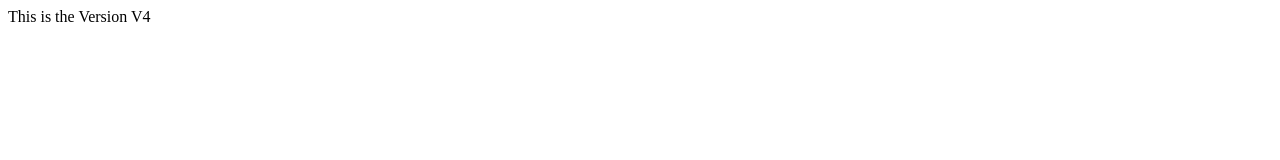
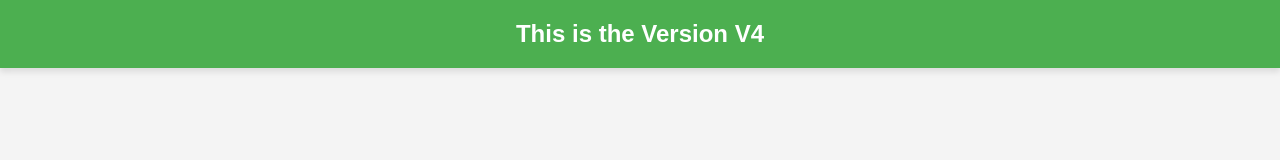
Before and after one commit to Rohan122002/Git-Practice, a plain HTML site: page index.html in a window 1280 px wide. Drawn offline with Linux system fonts and the light colour scheme.

Commit message:
Design for v4

```diff
--- a/index.html
+++ b/index.html
@@ -1,9 +1,10 @@
 <!DOCTYPE html>
 <html lang="en">
 <head>
-    <meta charset="UTF-8">
-    <meta name="viewport" content="width=device-width, initial-scale=1.0">
+    <meta charset="UTF-8" />
+    <meta name="viewport" content="width=device-width, initial-scale=1.0"/>
     <title>Document</title>
+    <link rel="stylesheet" href="style.css" />
 </head>
 <body>
     <header>This is the Version V4</header>
--- /dev/null
+++ b/style.css
@@ -0,0 +1,18 @@
+/* General styling */
+body {
+    font-family: Arial, sans-serif;
+    background-color: #f4f4f4;
+    margin: 0;
+    padding: 0;
+    text-align: center;
+}
+
+/* Header styling */
+header {
+    background-color: #4CAF50;
+    color: white;
+    padding: 20px;
+    font-size: 24px;
+    font-weight: bold;
+    box-shadow: 0 4px 6px rgba(0, 0, 0, 0.1);
+}
```
